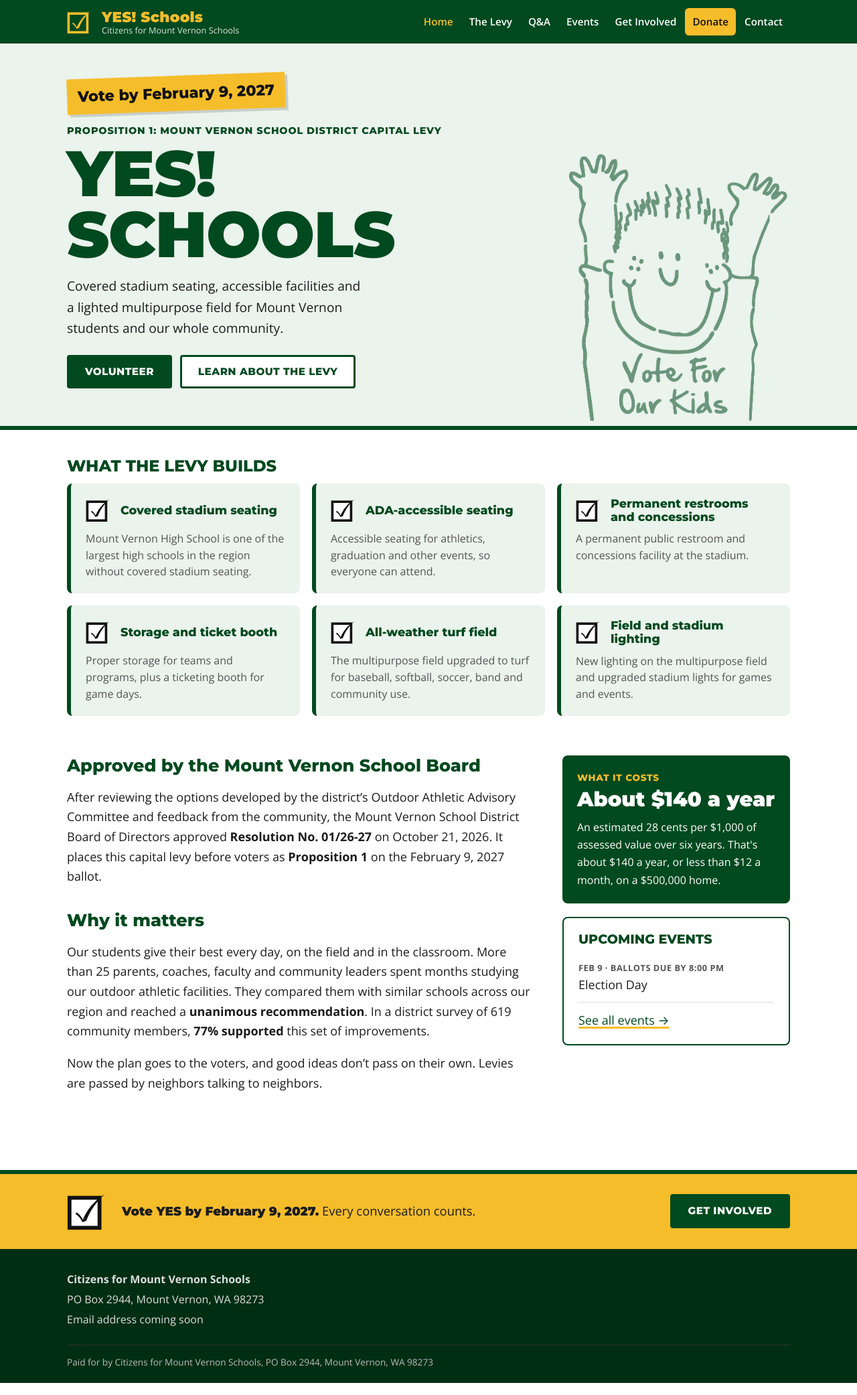
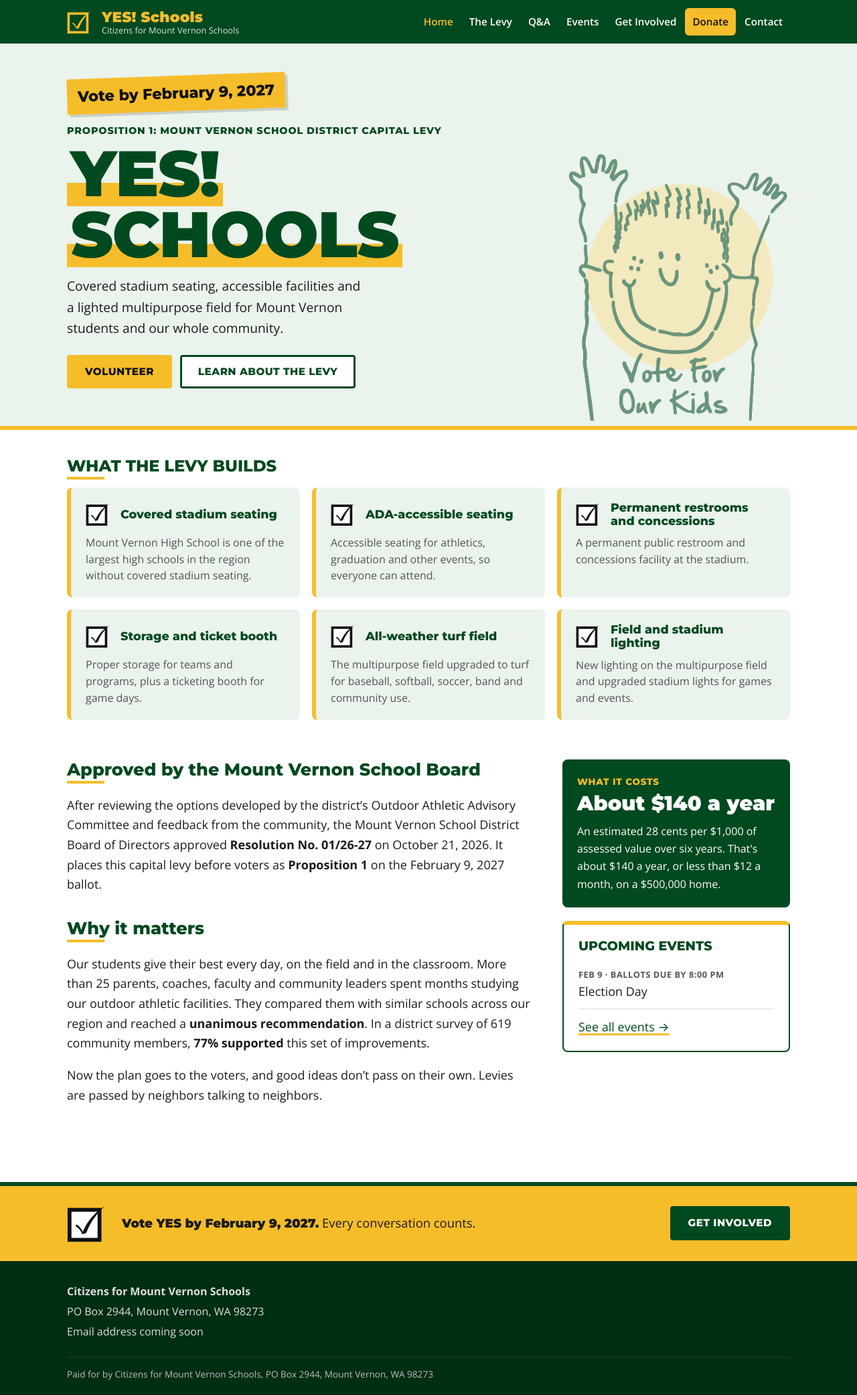
Before and after one commit to Citizens-for-Mount-Vernon-Schools/cmvs-website, a Jekyll site: the page built from index.md, in a window 1280 px wide. Shown: the whole page at 67% size. Built offline with Jekyll 4.4.1, drawn with Linux system fonts in a browser that asks for light colours.

Commit message:
Preview: more yellow accents across the site
Co-Authored-By: Claude Opus 5.5 <noreply@anthropic.com>
Claude-Session: https://claude.ai/code/session_01SpCqsKiyYi6ZBD9uFZkAdm

```diff
--- a/_layouts/home.html
+++ b/_layouts/home.html
@@ -6,7 +6,7 @@ layout: default
     <div class="hero-copy">
       {% if page.vote_badge %}<p class="vote-badge">{{ page.vote_badge }}</p>{% endif %}
       {% if page.hero_kicker %}<p class="kicker">{{ page.hero_kicker }}</p>{% endif %}
-      <h1>{{ page.hero_heading }}</h1>
+      <h1><span class="marker">{{ page.hero_heading }}</span></h1>
       <p class="lead">{{ page.hero_text }}</p>
       <div class="actions">
         {% if page.button_text and page.button_text != "" %}<a class="button dark" href="{% include link.html url=page.button_link %}">{{ page.button_text }}</a>{% endif %}
--- a/assets/css/style.css
+++ b/assets/css/style.css
@@ -189,3 +189,21 @@ h3 { font-size: 1.1rem; font-weight: 800; margin: 0 0 .25rem; }
   .hero-art { max-width: 170px; margin: 0 auto; }
 }
 .donate-goal, .donate-goal-label { color: var(--green); }
+
+/* More yellow accents */
+.hero { border-bottom-color: var(--yellow); }
+.hero h1 .marker { background: linear-gradient(transparent 62%, var(--yellow) 62%, var(--yellow) 92%, transparent 92%); -webkit-box-decoration-break: clone; box-decoration-break: clone; padding: 0 .06em; }
+.hero-art { position: relative; }
+.hero-art::before { content: ""; position: absolute; left: 8%; right: 8%; top: 12%; aspect-ratio: 1; background: var(--yellow); opacity: .45; border-radius: 50%; z-index: 0; }
+.hero-art img { position: relative; z-index: 1; }
+.hero .button.dark { background: var(--yellow); border-color: var(--yellow); color: var(--black); }
+.hero .button.dark:hover { background: var(--yellow); filter: brightness(1.05); }
+.section-title, .prose h2 { padding-bottom: 6px; background: linear-gradient(var(--yellow), var(--yellow)) left bottom / 56px 4px no-repeat; }
+.build { border-left-color: var(--yellow); }
+.page-head { border-bottom-color: var(--yellow); }
+.event-date { background: var(--yellow); color: var(--black); border-color: var(--yellow); }
+.faq details[open] summary { background: var(--yellow-soft); border-left: 6px solid var(--yellow); }
+.data-table tr:last-child td { background: var(--yellow-soft); }
+.card { border-top: 6px solid var(--yellow); }
+.hero h1 { display: block; }
+.hero-art::before { opacity: 1; background: #fbe199; }
```
